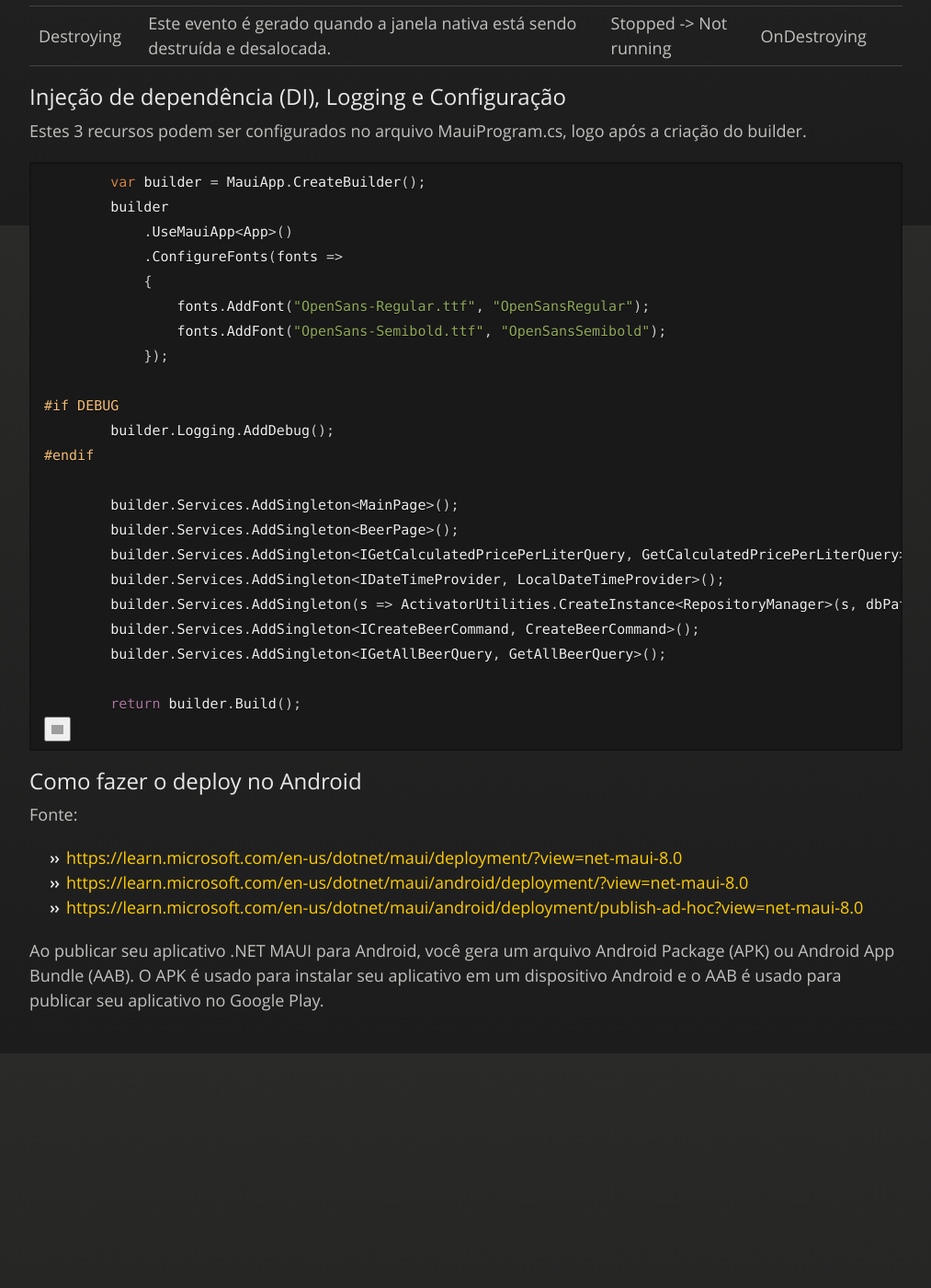
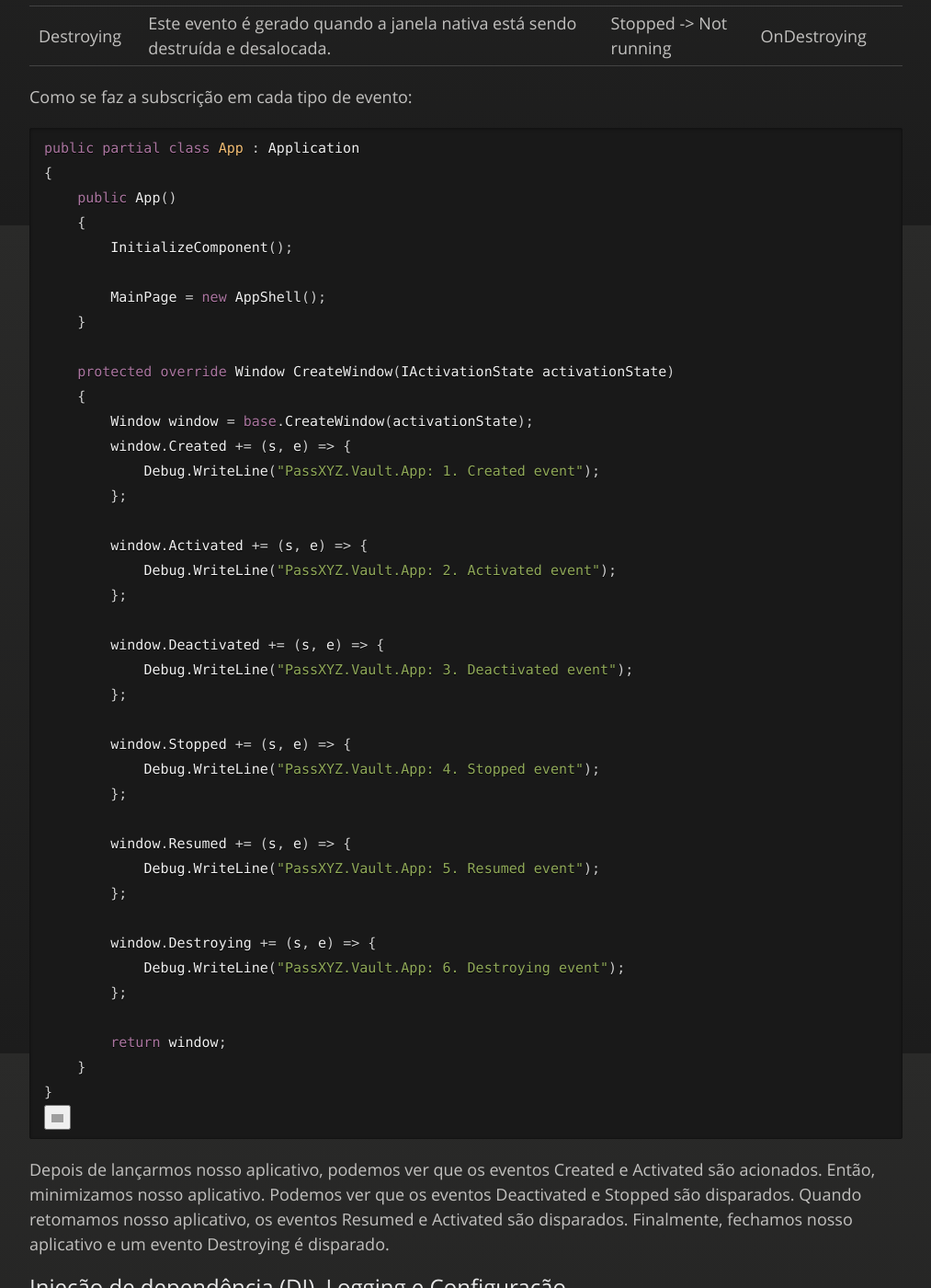
Before and after one commit to JeannAndrade/jeannandrade.github.io, a Jekyll site: the page built from content/net/maui/index.md, in a window 1280 px wide and 1400 px high, scrolled down 2455 px. Shown: the whole window at 92% size, without its empty margins (108-1121 px from the left). Built offline with Jekyll 4.4.1, drawn with Linux system fonts in a browser that asks for light colours; nearby versions of some CDN libraries; comment, search, counter and statistics services are not loaded; our own code applies the rules of GitHub Pages for plain Markdown files; before the commit the page ends 3666 px from its top, so only the background shows below that; grey boxes are pictures that could not be loaded.

Commit message:
Gerenciamento do ciclo de vida do app

````diff
--- a/content/net/maui/index.md
+++ b/content/net/maui/index.md
@@ -90,6 +90,52 @@ Uma variedade de recursos desde imagens, fontes, splash screens, estilos e outro
 |Resumed|Este evento é gerado quando um aplicativo é retomado após ser interrompido. |Stopped -> Running|OnResumed|
 |Destroying|Este evento é gerado quando a janela nativa está sendo destruída e desalocada.|Stopped -> Not running|OnDestroying|
 
+Como se faz a subscrição em cada tipo de evento:
+
+```csharp
+public partial class App : Application
+{
+    public App()
+    {
+        InitializeComponent();
+
+        MainPage = new AppShell();
+    }
+
+    protected override Window CreateWindow(IActivationState activationState)
+    {
+        Window window = base.CreateWindow(activationState);
+        window.Created += (s, e) => {
+            Debug.WriteLine("PassXYZ.Vault.App: 1. Created event");
+        };
+
+        window.Activated += (s, e) => {
+            Debug.WriteLine("PassXYZ.Vault.App: 2. Activated event");
+        };
+
+        window.Deactivated += (s, e) => {
+            Debug.WriteLine("PassXYZ.Vault.App: 3. Deactivated event");
+        };
+
+        window.Stopped += (s, e) => {
+            Debug.WriteLine("PassXYZ.Vault.App: 4. Stopped event");
+        };
+
+        window.Resumed += (s, e) => {
+            Debug.WriteLine("PassXYZ.Vault.App: 5. Resumed event");
+        };
+
+        window.Destroying += (s, e) => {
+            Debug.WriteLine("PassXYZ.Vault.App: 6. Destroying event");
+        };
+
+        return window;
+    }
+}
+```
+
+Depois de lançarmos nosso aplicativo, podemos ver que os eventos Created e Activated são acionados. Então, minimizamos nosso aplicativo. Podemos ver que os eventos Deactivated e Stopped são disparados. Quando retomamos nosso aplicativo, os eventos Resumed e Activated são disparados. Finalmente, fechamos nosso aplicativo e um evento Destroying é disparado.
+
 ## Injeção de dependência (DI), Logging e Configuração
 
 Estes 3 recursos podem ser configurados no arquivo MauiProgram.cs, logo após a criação do builder.
````
